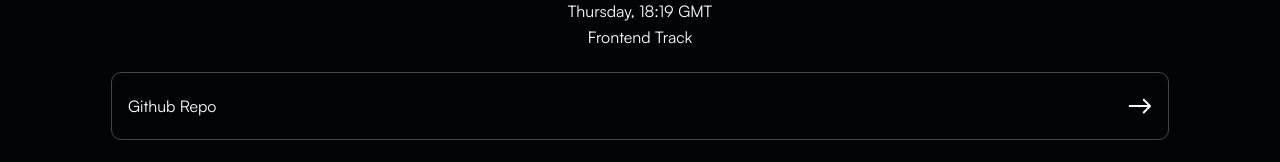
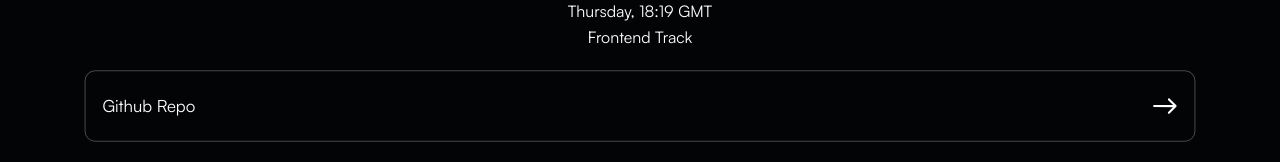
Before and after one commit to shadrxcc/hngx-first-task, a plain HTML site: page index.html in a window 1280 px wide. In both pictures the pointer is over the link "Github Repo". Shown: the part 294-456 px from the top of the page. Drawn offline with Linux system fonts and the light colour scheme.

Commit message:
add hover to card

```diff
--- a/style.css
+++ b/style.css
@@ -74,3 +74,9 @@
   padding: 22px 16px;
   width: 80%;
 }
+
+#card:hover {
+  transform: scale(1.05);
+  transform-origin: center;
+  transition: all 0.3s ease-in-out;
+}
```
Also changed, not shown: index.html (+1 -1 lines). Lines whose indentation alone changed are shown as unchanged.
